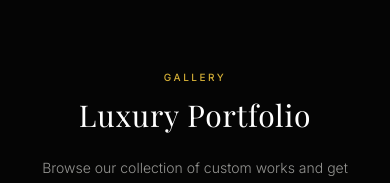
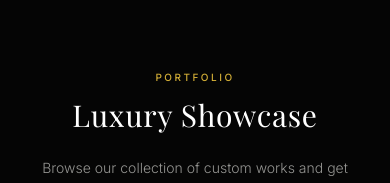
Before and after one commit to vanityn100/macbello-salon, a Next.js app: page / in a window 390 px wide. Shown: the part 11807-11990 px from the top of the page. Built offline with nearby package versions, Linux system fonts and the light colour scheme; a web font is replaced by a local one.

Commit message:
style: rename Gallery to Portfolio in Navbar, Footer, and Gallery component

```diff
--- a/src/components/Footer.tsx
+++ b/src/components/Footer.tsx
@@ -76,7 +76,7 @@ export default function Footer() {
               { label: "Premium Experiences", href: "#services" },
               { label: "Our Branches", href: "#branches" },
               { label: "Before & After Slider", href: "#transformations" },
-              { label: "Luxury Portfolio", href: "#gallery" },
+              { label: "Luxury Portfolio", href: "#portfolio" },
               { label: "Customer Feedback", href: "#feedback" },
               { label: "Contact Us", href: "#contact" },
             ].map((link) => (
--- a/src/components/Gallery.tsx
+++ b/src/components/Gallery.tsx
@@ -176,7 +176,7 @@ export default function Gallery() {
   const lightboxItem = lightboxIdx !== null ? filteredItems[lightboxIdx] : null;
 
   return (
-    <section id="gallery" className="relative py-20 md:py-28 bg-luxury-black overflow-hidden border-b border-gold-primary/10">
+    <section id="portfolio" className="relative py-20 md:py-28 bg-luxury-black overflow-hidden border-b border-gold-primary/10">
       {/* Background ambient light */}
       <div className="absolute top-[40%] left-[20%] w-[600px] h-[600px] bg-[radial-gradient(circle,rgba(212,175,55,0.02),transparent_70%)] pointer-events-none" />
 
@@ -185,10 +185,10 @@ export default function Gallery() {
         {/* Section Header */}
         <div className="text-center max-w-2xl mx-auto mb-12">
           <span className="text-[10px] md:text-xs uppercase tracking-[0.25em] text-gold-primary mb-3 font-medium block">
-            Gallery
+            Portfolio
           </span>
           <h2 className="font-playfair text-3xl md:text-4xl text-white font-light tracking-wide mb-6">
-            Luxury Portfolio
+            Luxury Showcase
           </h2>
           <p className="text-sm text-ivory/60 leading-relaxed font-light">
             Browse our collection of custom works and get inspired for your next transformation at Macbello.
--- a/src/components/Navbar.tsx
+++ b/src/components/Navbar.tsx
@@ -8,7 +8,7 @@ const navLinks = [
   { name: "About", href: "#about" },
   { name: "Services", href: "#services" },
   { name: "Branches", href: "#branches" },
-  { name: "Gallery", href: "#gallery" },
+  { name: "Portfolio", href: "#portfolio" },
   { name: "Reviews", href: "#reviews" },
   { name: "Feedback", href: "#feedback" },
   { name: "Contact", href: "#contact" },
```
